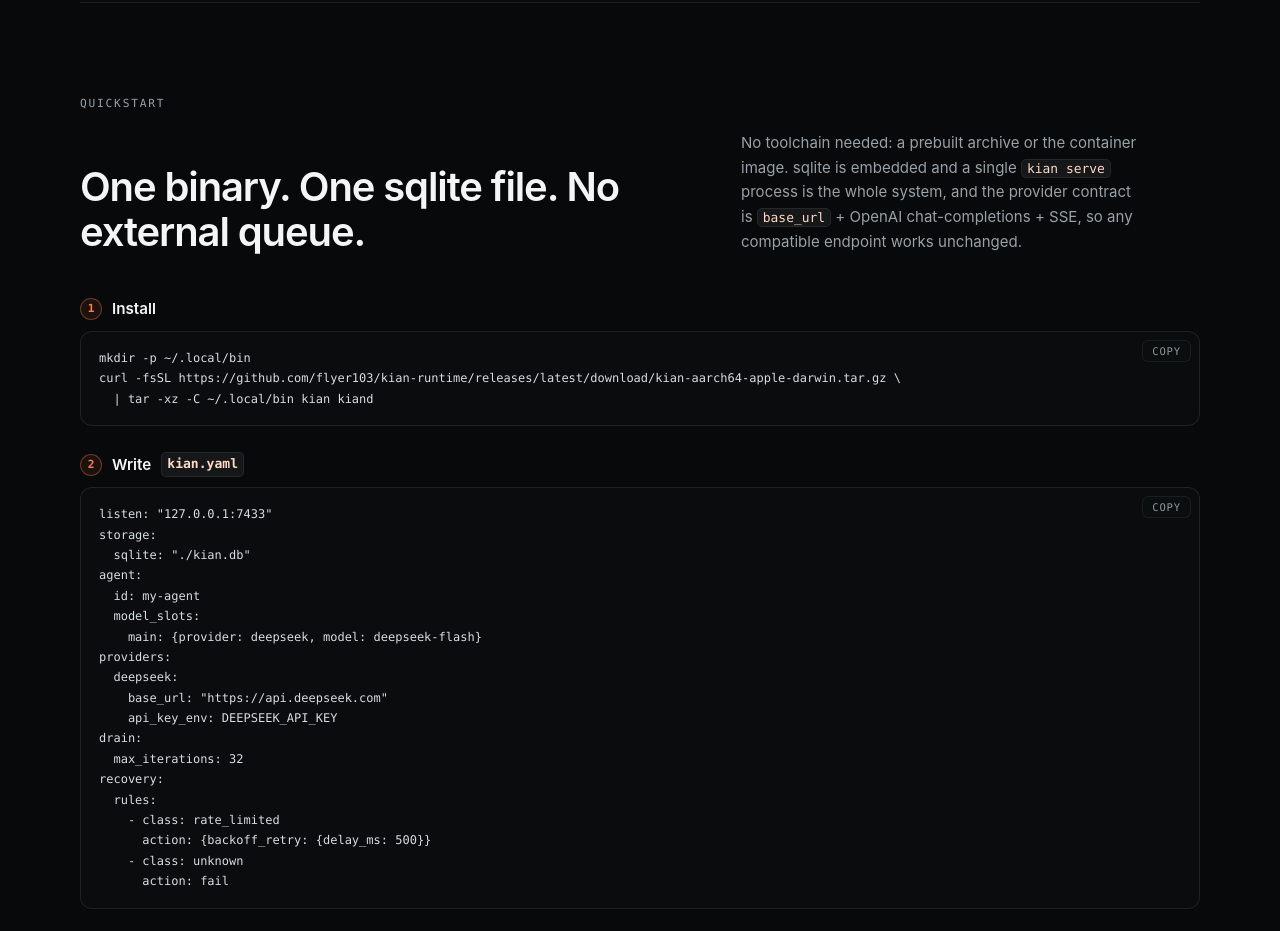
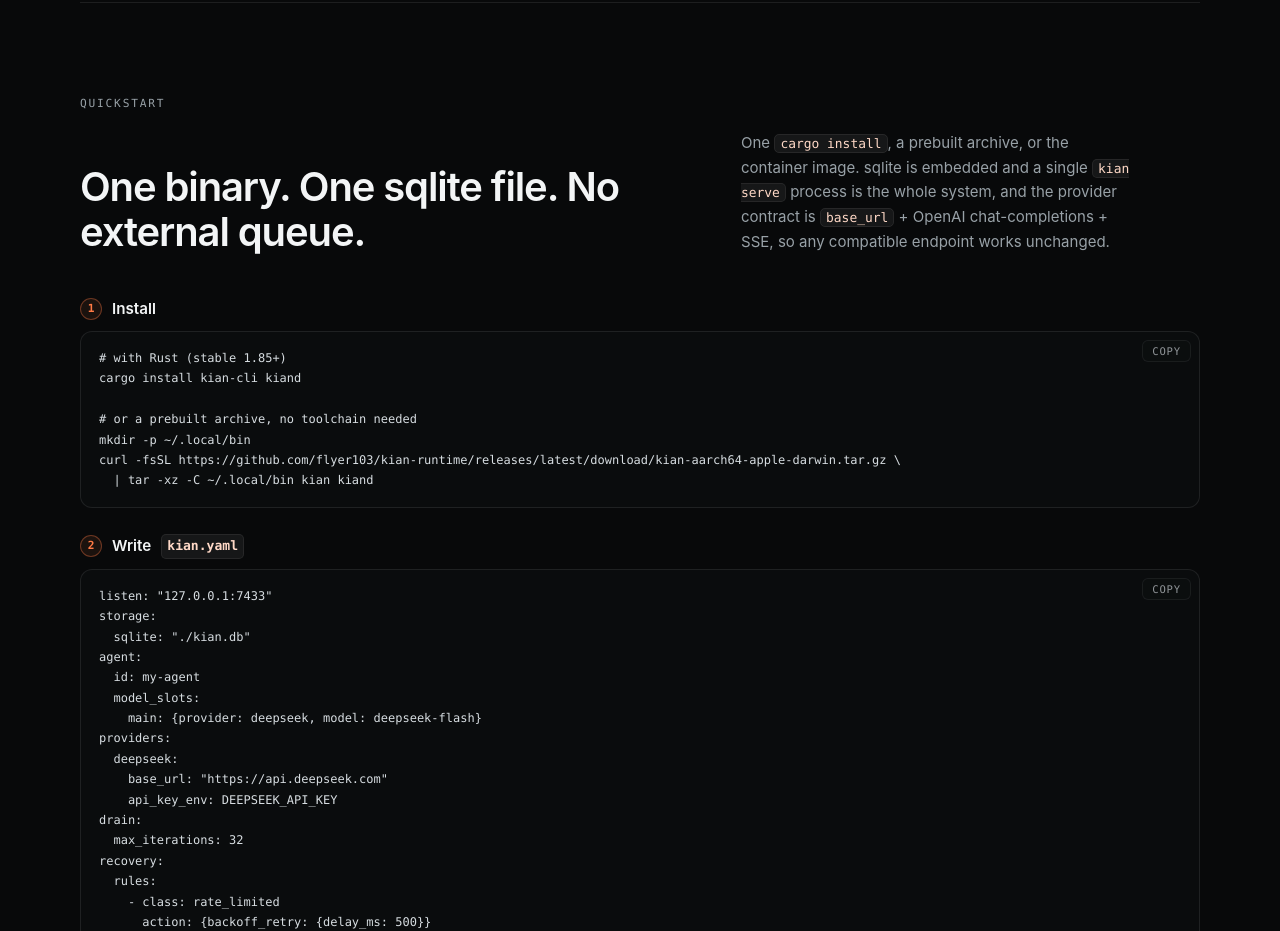
Before and after one commit to flyer103/kian, a plain HTML site: page site/index.html in a window 1280 px wide. Shown: the part 4820-5751 px from the top of the page. Drawn offline with Linux system fonts and the light colour scheme.

Commit message:
feat: install from crates.io (cargo install kian-cli kiand)

```diff
--- a/site/index.html
+++ b/site/index.html
@@ -293,13 +293,17 @@ drain claims        2</code></pre>
     <p class="eyebrow">Quickstart</p>
     <div class="section-head">
       <h2>One binary. One sqlite file. No external queue.</h2>
-      <p class="section-lede">No toolchain needed: a prebuilt archive or the container image. sqlite is embedded and a single <code>kian serve</code> process is the whole system, and the provider contract is <code>base_url</code> + OpenAI chat-completions + SSE, so any compatible endpoint works unchanged.</p>
+      <p class="section-lede">One <code>cargo install</code>, a prebuilt archive, or the container image. sqlite is embedded and a single <code>kian serve</code> process is the whole system, and the provider contract is <code>base_url</code> + OpenAI chat-completions + SSE, so any compatible endpoint works unchanged.</p>
     </div>
 
     <ol class="steps">
       <li>
         <h3><span class="step-no">1</span>Install</h3>
-        <pre tabindex="0"><code>mkdir -p ~/.local/bin
+        <pre tabindex="0"><code># with Rust (stable 1.85+)
+cargo install kian-cli kiand
+
+# or a prebuilt archive, no toolchain needed
+mkdir -p ~/.local/bin
 curl -fsSL https://github.com/flyer103/kian-runtime/releases/latest/download/kian-aarch64-apple-darwin.tar.gz \
   | tar -xz -C ~/.local/bin kian kiand</code></pre>
       </li>
```
Also changed, not shown: 2 other files.
